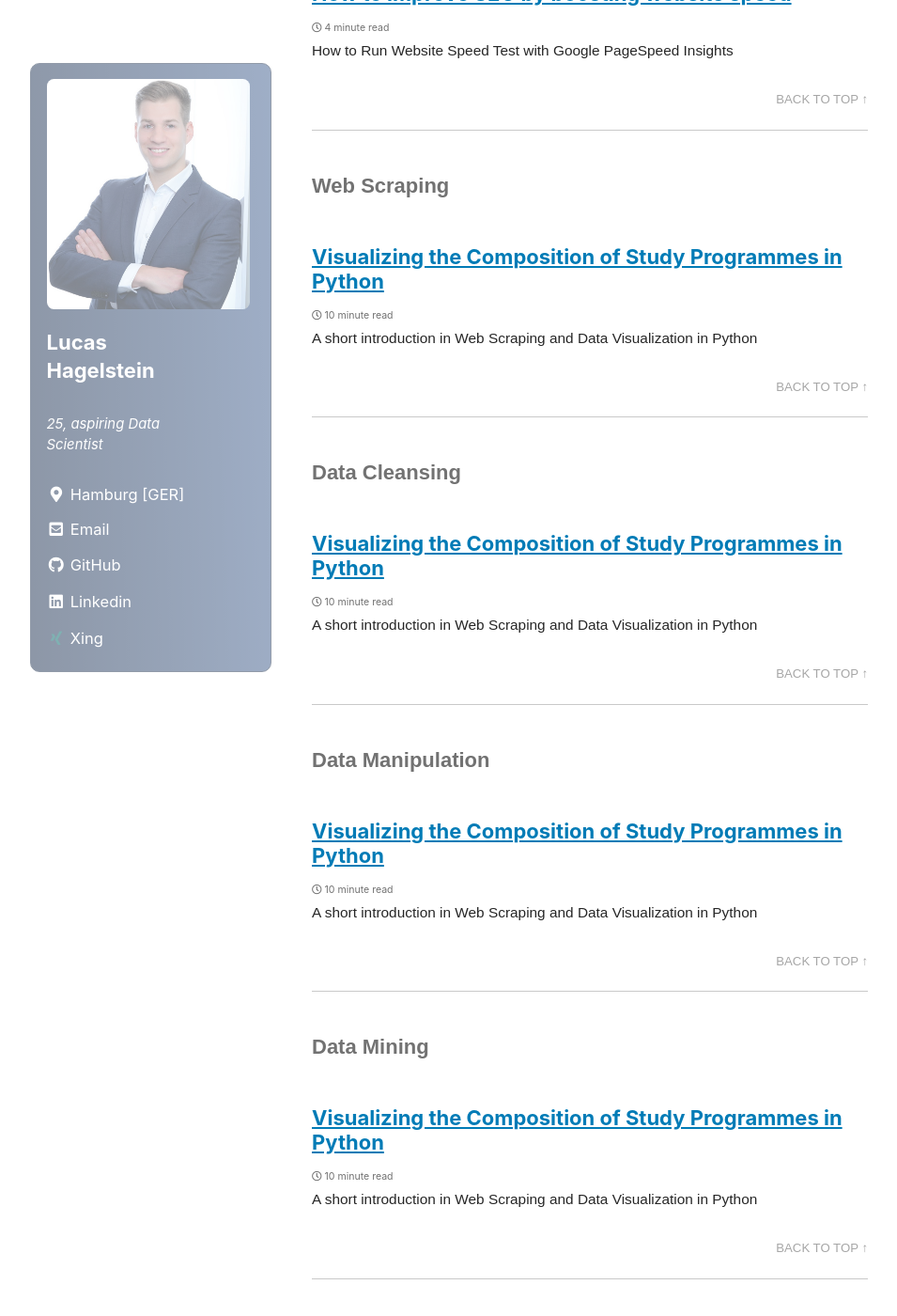
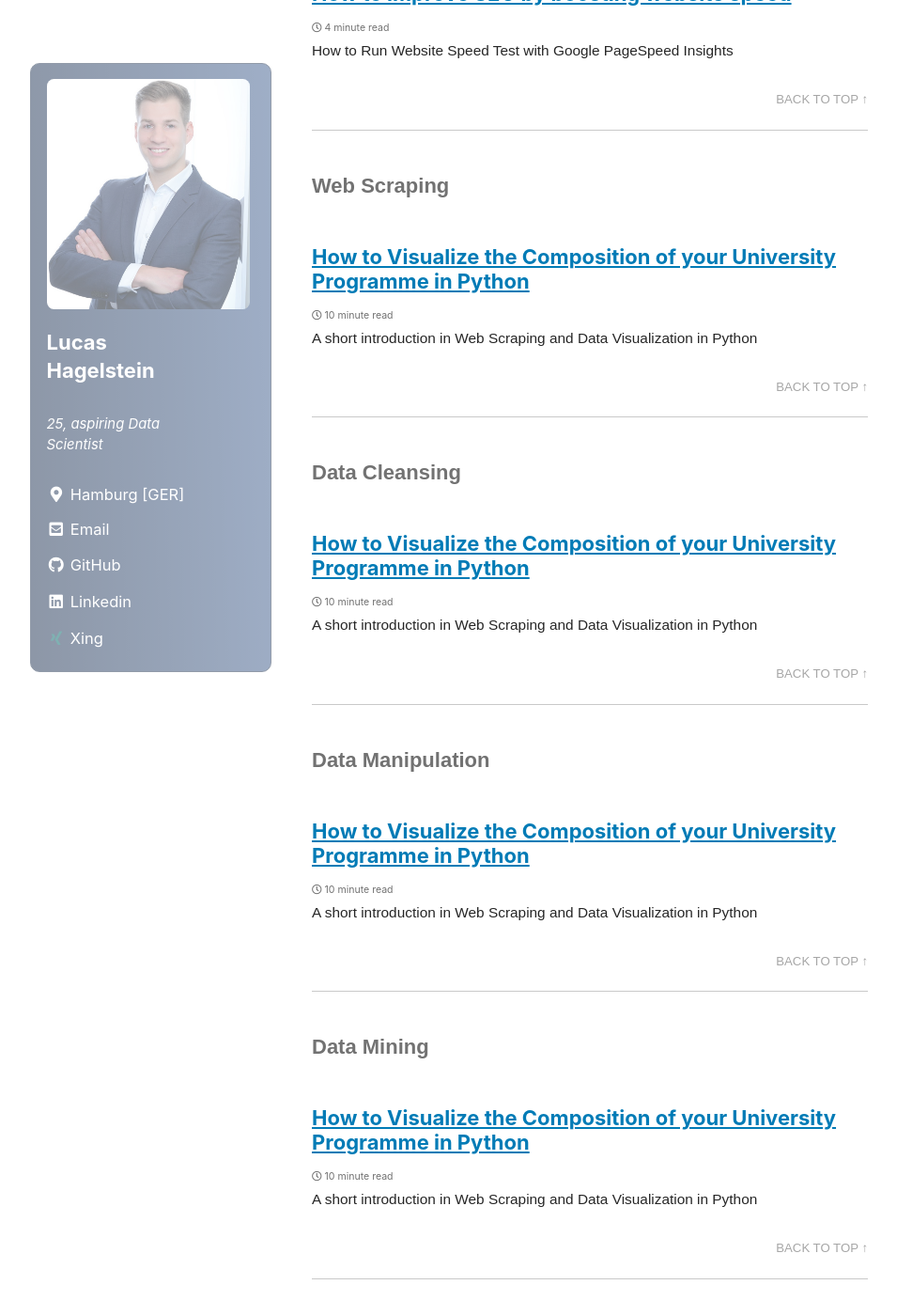
Before and after one commit to LHAGELS/LHAGELS.github.io, a Jekyll site: the page built from tags/tag-archive.md, in a window 1280 px wide and 1400 px high, scrolled down 2535 px. Shown: the whole window at 94% size, without its empty margins (12-967 px from the left). Built offline with Jekyll 4.4.1, drawn with Linux system fonts in a browser that asks for light colours; cached includes are drawn as plain includes; nearby versions of some CDN libraries; some of the changed text lies outside the part shown.

Commit message:
new github

```diff
--- a/_posts/2020-05-31-How-to-visualize-the-composition-of-your-university-programme.md
+++ b/_posts/2020-05-31-How-to-visualize-the-composition-of-your-university-programme.md
@@ -1,5 +1,5 @@
 ---
-title: "Visualizing the Composition of Study Programmes in Python"
+title: "How to Visualize the Composition of your University Programme in Python"
 tags:
   - Web Scraping
   - Data Cleansing
```
